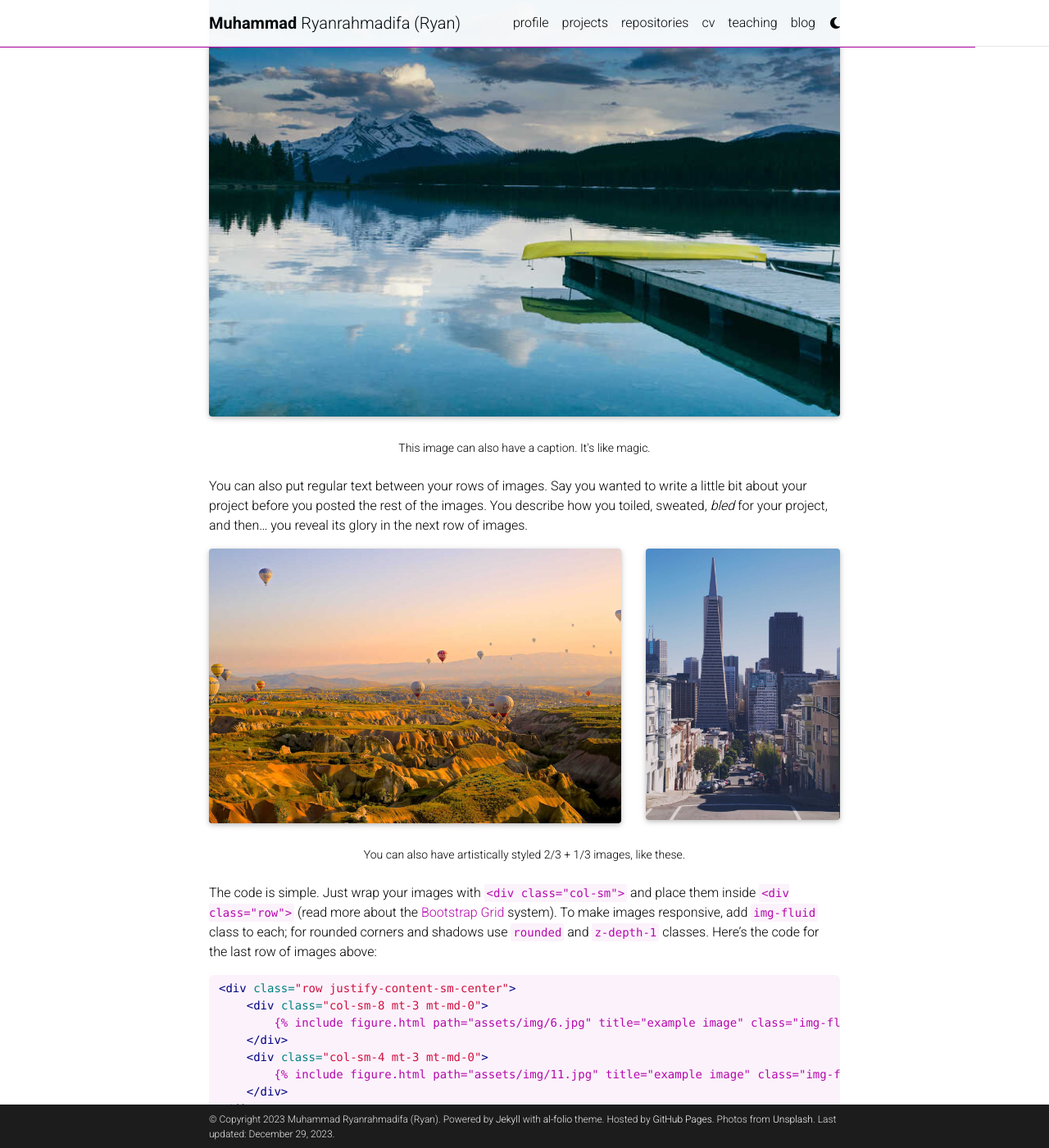
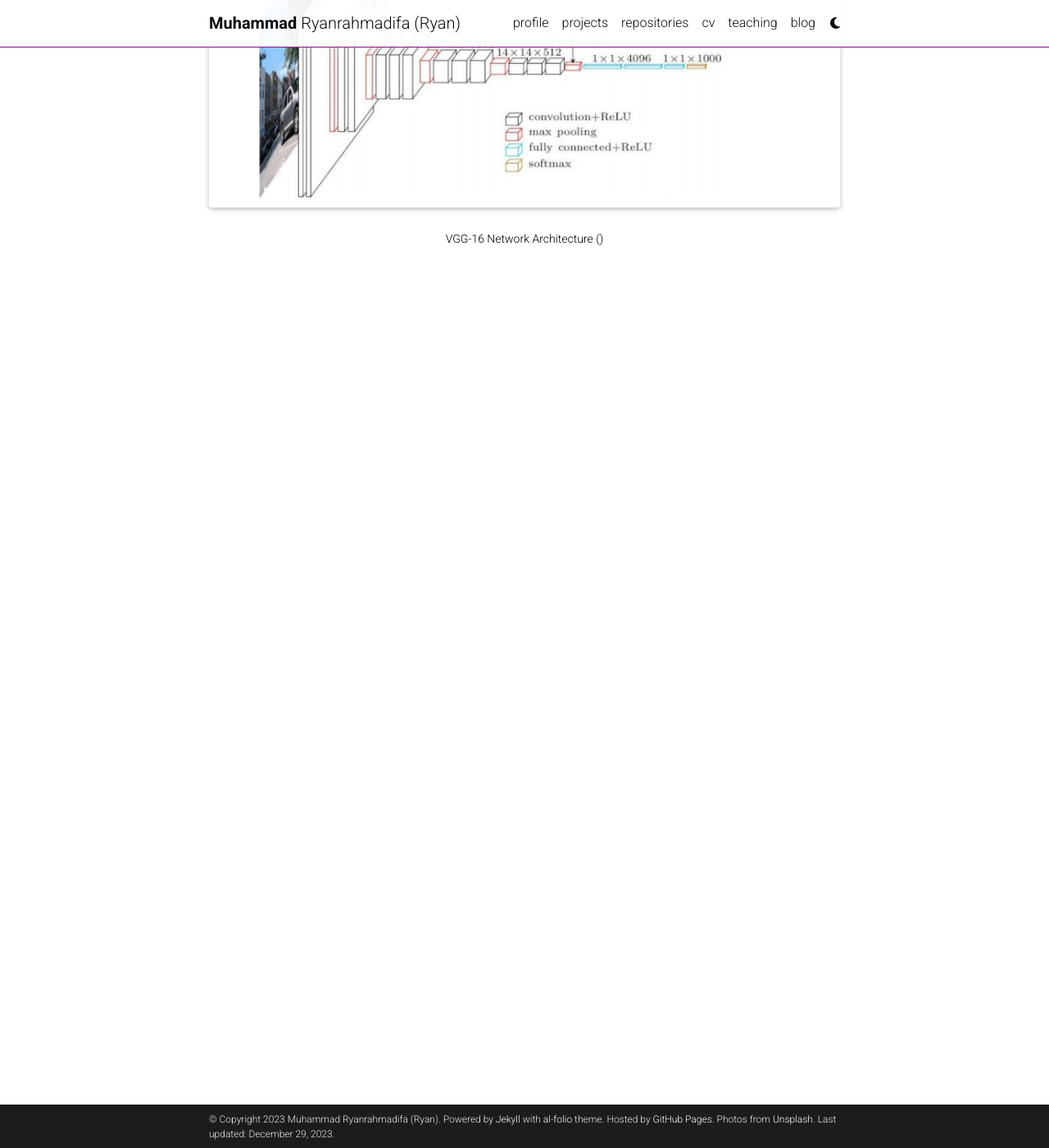
Before and after one commit to ryanrahmadifa/ryanrahmadifa.github.io, a Jekyll site: the page built from _projects/cv-emotion-detection.md, in a window 1280 px wide and 1400 px high, scrolled down 729 px. Shown: the whole window at 82% size. Built offline with Jekyll 4.4.1, drawn with Linux system fonts in a browser that asks for light colours; full-size pictures stand in for the smaller copies a plugin makes; comment, search, counter and statistics services are not loaded; a style sheet for code colours, icons or effects is not loaded; some of the changed text lies outside the part shown.

Commit message:
Added emotion detection

````diff
--- a/_projects/cv-emotion-detection.md
+++ b/_projects/cv-emotion-detection.md
@@ -2,79 +2,20 @@
 layout: page
 title: Emotion Detection
 description: TensorFlow, OpenCV
-img: assets/img/7.jpg
+img: assets/img/cv-emotion-detection-architecture.jpg
 importance: 3
 category: computer vision
 ---
 
-Every project has a beautiful feature showcase page.
-It's easy to include images in a flexible 3-column grid format.
-Make your photos 1/3, 2/3, or full width.
+The first Computer Vision project that Ryan worked on is a simple emotion detection model that can detect faces by making a bounding-box surrounding the face, while making a prediction towards the emotion that is being conveyed by the face.
 
-To give your project a background in the portfolio page, just add the img tag to the front matter like so:
+This project used a method called transfer learning, which is unfreezing a neural network that has been trained on a different data beforehand, of the VGG 16 model.
 
-    ---
-    layout: page
-    title: project
-    description: a project with a background image
-    img: /assets/img/12.jpg
-    ---
-
-<div class="row">
+<div class="row justify-content-sm-center">
     <div class="col-sm mt-3 mt-md-0">
-        {% include figure.html path="assets/img/1.jpg" title="example image" class="img-fluid rounded z-depth-1" %}
-    </div>
-    <div class="col-sm mt-3 mt-md-0">
-        {% include figure.html path="assets/img/3.jpg" title="example image" class="img-fluid rounded z-depth-1" %}
-    </div>
-    <div class="col-sm mt-3 mt-md-0">
-        {% include figure.html path="assets/img/5.jpg" title="example image" class="img-fluid rounded z-depth-1" %}
+        {% include figure.html path="assets/img/cv-emotion-detection-architecture.jpg" title="example image" class="img-fluid rounded z-depth-1" %}
     </div>
 </div>
 <div class="caption">
-    Caption photos easily. On the left, a road goes through a tunnel. Middle, leaves artistically fall in a hipster photoshoot. Right, in another hipster photoshoot, a lumberjack grasps a handful of pine needles.
+    VGG-16 Network Architecture ()
 </div>
-<div class="row">
-    <div class="col-sm mt-3 mt-md-0">
-        {% include figure.html path="assets/img/5.jpg" title="example image" class="img-fluid rounded z-depth-1" %}
-    </div>
-</div>
-<div class="caption">
-    This image can also have a caption. It's like magic.
-</div>
-
-You can also put regular text between your rows of images.
-Say you wanted to write a little bit about your project before you posted the rest of the images.
-You describe how you toiled, sweated, *bled* for your project, and then... you reveal its glory in the next row of images.
-
-
-<div class="row justify-content-sm-center">
-    <div class="col-sm-8 mt-3 mt-md-0">
-        {% include figure.html path="assets/img/6.jpg" title="example image" class="img-fluid rounded z-depth-1" %}
-    </div>
-    <div class="col-sm-4 mt-3 mt-md-0">
-        {% include figure.html path="assets/img/11.jpg" title="example image" class="img-fluid rounded z-depth-1" %}
-    </div>
-</div>
-<div class="caption">
-    You can also have artistically styled 2/3 + 1/3 images, like these.
-</div>
-
-
-The code is simple.
-Just wrap your images with `<div class="col-sm">` and place them inside `<div class="row">` (read more about the <a href="https://getbootstrap.com/docs/4.4/layout/grid/">Bootstrap Grid</a> system).
-To make images responsive, add `img-fluid` class to each; for rounded corners and shadows use `rounded` and `z-depth-1` classes.
-Here's the code for the last row of images above:
-
-{% raw %}
-```html
-<div class="row justify-content-sm-center">
-    <div class="col-sm-8 mt-3 mt-md-0">
-        {% include figure.html path="assets/img/6.jpg" title="example image" class="img-fluid rounded z-depth-1" %}
-    </div>
-    <div class="col-sm-4 mt-3 mt-md-0">
-        {% include figure.html path="assets/img/11.jpg" title="example image" class="img-fluid rounded z-depth-1" %}
-    </div>
-</div>
-```
-{% endraw %}
````
Also changed, not shown: _projects/gan-image-generation.md (+1 -1 lines), assets/img/cv-emotion-detection-architecture.jpg (added).
